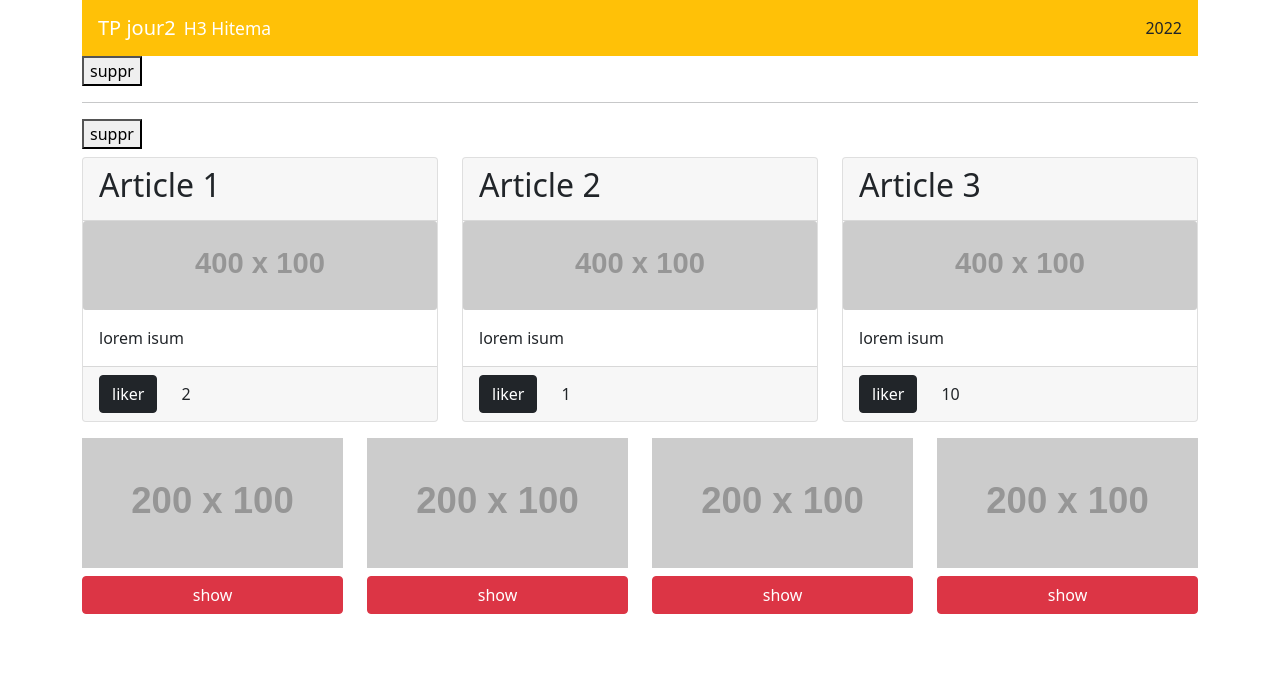
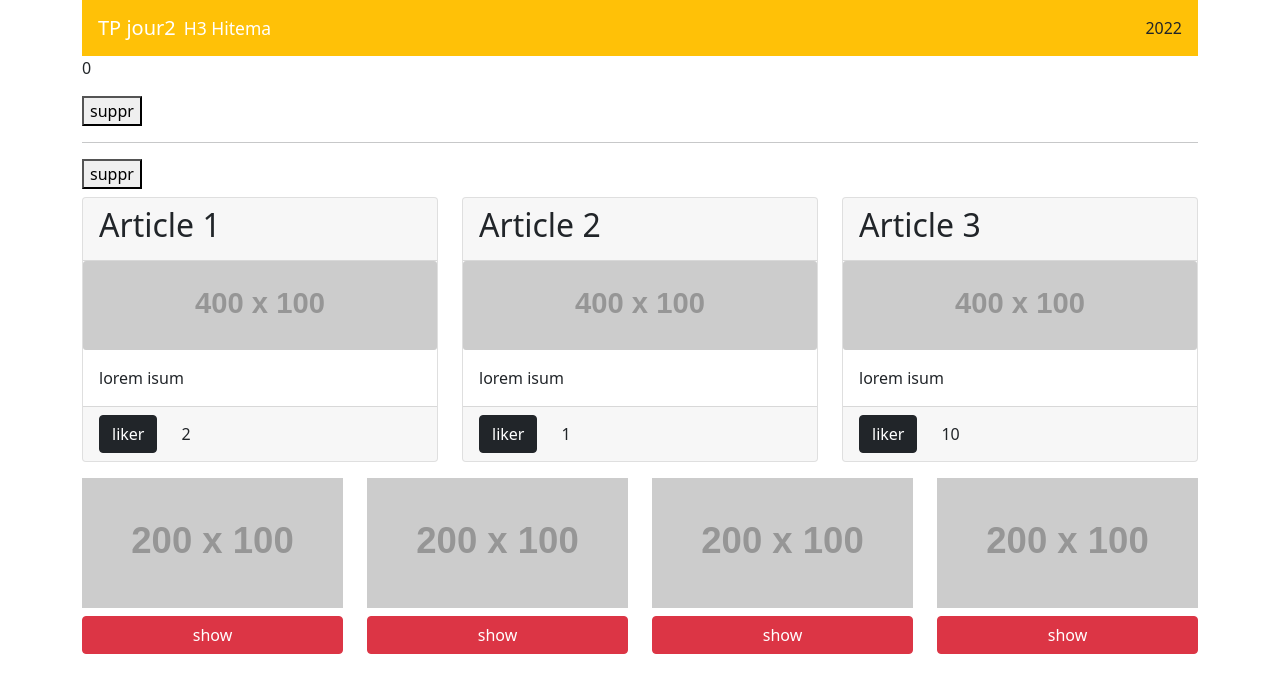
Before and after one commit to webdevproformation/react-h3-fev-2022, a React (Create React App) app in the folder jour2-tp/: page / in a window 1280 px wide. Shown: the top 692 px of the page. Built offline with nearby package versions, Linux system fonts and the light colour scheme; no server answers.

Commit message:
subtilités useState useEffet

```diff
--- a/jour2-tp/src/App.js
+++ b/jour2-tp/src/App.js
@@ -6,17 +6,20 @@ import { Galerie } from './composants/Galerie';
 import { CompteurC } from './composants/CompteurC';
 import { useState } from 'react';
 import { CompteurF } from './composants/CompteurF';
-
+import { CompteurFSuite } from './composants/CompteurFSuite';
+import { CompteurState } from './composants/CompteurState';
 
 function App() {
 
   const [show , setShow] = useState(false)
-  const [show2 , setShow2] = useState(false)
+  const [show2 , setShow2] = useState(true)
 
   return (
     <div className="container">
       <Menu sousTitre="H3 Hitema" />{/** Menu({ sousTitre : "H3 Hitema"}) */}
-      {show2 && <CompteurF />}
+      <CompteurState />
+      {show2 && <CompteurFSuite />}
+      {false && <CompteurF />}
       <button onClick={() => setShow2(!show2) }>suppr</button>
       <hr />
       {show && <CompteurC />}
--- /dev/null
+++ b/jour2-tp/src/composants/CompteurFSuite.jsx
@@ -0,0 +1,24 @@
+import { Fragment, useEffect, useState } from "react";
+
+export const CompteurFSuite = () => {
+
+    const [data, setData] = useState([]);
+
+    // lorsqu'il rentre dans le DOM
+    useEffect(async () => {
+        const req = await fetch("https://jsonplaceholder.typicode.com/posts")
+        const articles = await req.json()
+        console.log(articles);
+        setData(articles)
+    } , [])
+
+    // unmount
+    useEffect(() => {
+        return () => {
+            console.log("unmount")
+        }
+    }, [])
+
+    return <Fragment></Fragment>
+
+}
--- /dev/null
+++ b/jour2-tp/src/composants/CompteurState.jsx
@@ -0,0 +1,19 @@
+import { useState } from "react"
+
+export const CompteurState = () => {
+
+    const [nb, setNb] = useState({nom : "compteur" , nb : 0})
+    const modif = () => {
+        // setNb(nb + 2)
+       /*  setNb(nb + 1);
+        setNb(nb + 1); */
+        setNb( function( precValeur ){ // copie du state précédent
+            //return {...precValeur , nb:precValeur.nb + 1}
+            return Object.assign({}, precValeur , {nb:precValeur.nb + 2})
+        })
+        setNb( function( precValeur ){
+            return {...precValeur , nb:precValeur.nb + 10}
+        })
+    }
+    return <p onClick={ modif }>{nb.nb}</p>
+}
```
